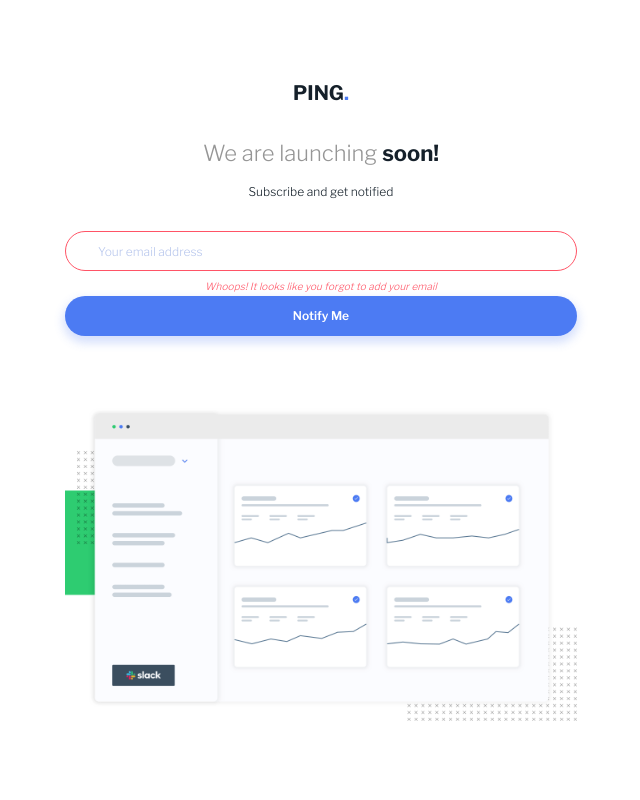
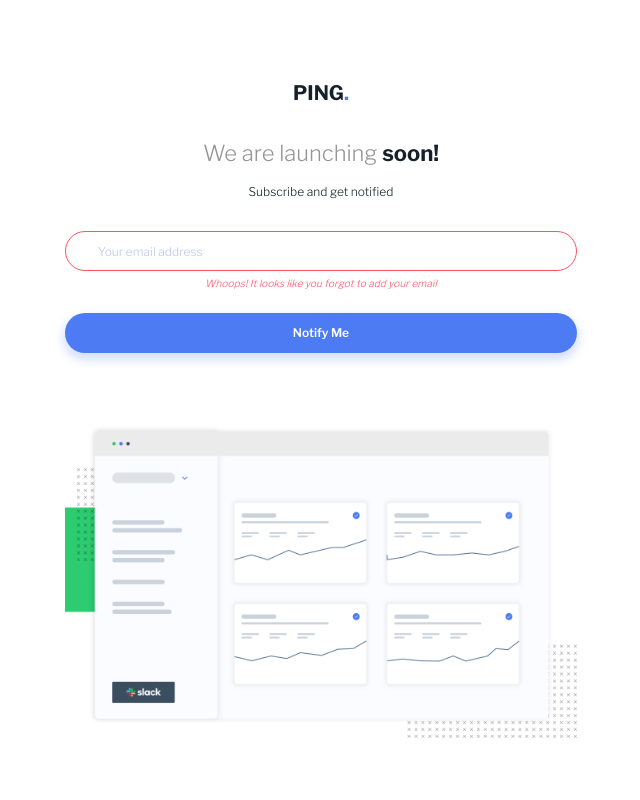
Before and after one commit to gn01675522/FM-ping_single-column-coming-soon, a website: page index.html in a window 1280 px wide. Both pictures are taken after a click on the button "Notify Me". Shown: the top 800 px of the page, without its empty margins (319-959 px from the left). Drawn offline with nearby package versions, Linux system fonts and the light colour scheme.

Commit message:
modify error message's style

```diff
--- a/stylesheets/index.css
+++ b/stylesheets/index.css
@@ -18,7 +18,6 @@ main {
   flex-direction: column;
   gap: 32px;
   text-align: center;
-  align-items: center;
   margin-bottom: 72px;
 }
 
@@ -63,6 +62,11 @@ main {
   max-width: 637px;
 }
 
+.ping__notify-content-form-group {
+  display: flex;
+  flex-direction: column;
+}
+
 .ping__notify-content-input {
   width: 100%;
   height: 40px;
@@ -83,7 +87,7 @@ main {
 
 .ping__notify-content-input.submit-error,
 .ping__notify-content-input.submit-success {
-  margin-bottom: 4px;
+  margin-bottom: 2px;
 }
 
 .ping__notify-content-input.submit-error {
@@ -102,9 +106,9 @@ main {
   color: var(--font-success);
 }
 
-.ping__notify-content-input.submit-error ~ .ping__notify-content-btn,
-.ping__notify-content-input.submit-success ~ .ping__notify-content-btn {
-  margin-top: 20px;
+.ping__notify-content-input.submit-error ~ .ping__notify-content-message,
+.ping__notify-content-input.submit-success ~ .ping__notify-content-message {
+  margin-bottom: 20px;
 }
 
 .ping__notify-content-message {
@@ -249,6 +253,7 @@ main {
   .ping__notify {
     gap: 40px;
     margin-bottom: 94px;
+    align-items: center;
   }
 
   .ping__notify-title {
@@ -272,6 +277,7 @@ main {
 
   .ping__notify-content-form {
     display: flex;
+    width: 100%;
     gap: 16px;
   }
 
```
